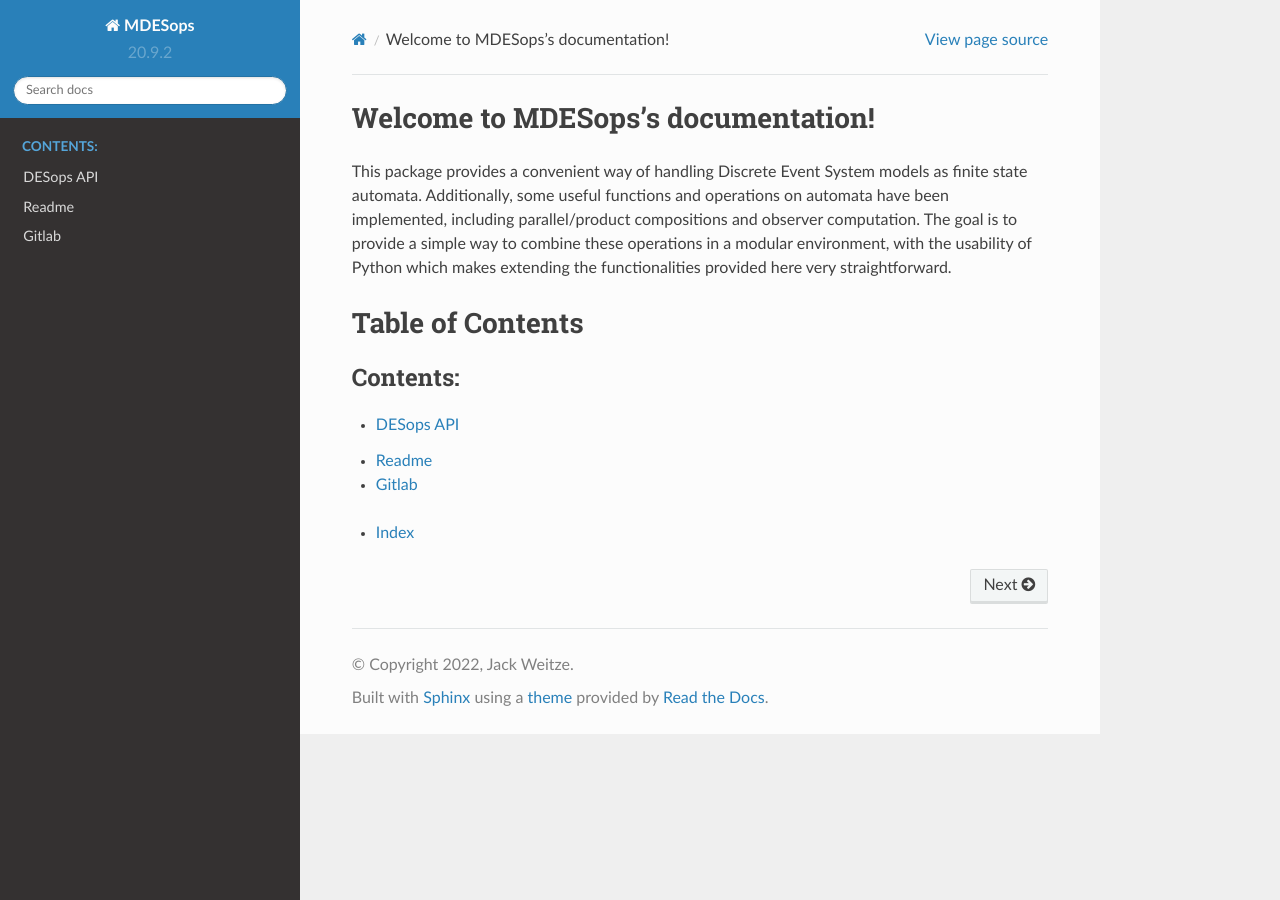
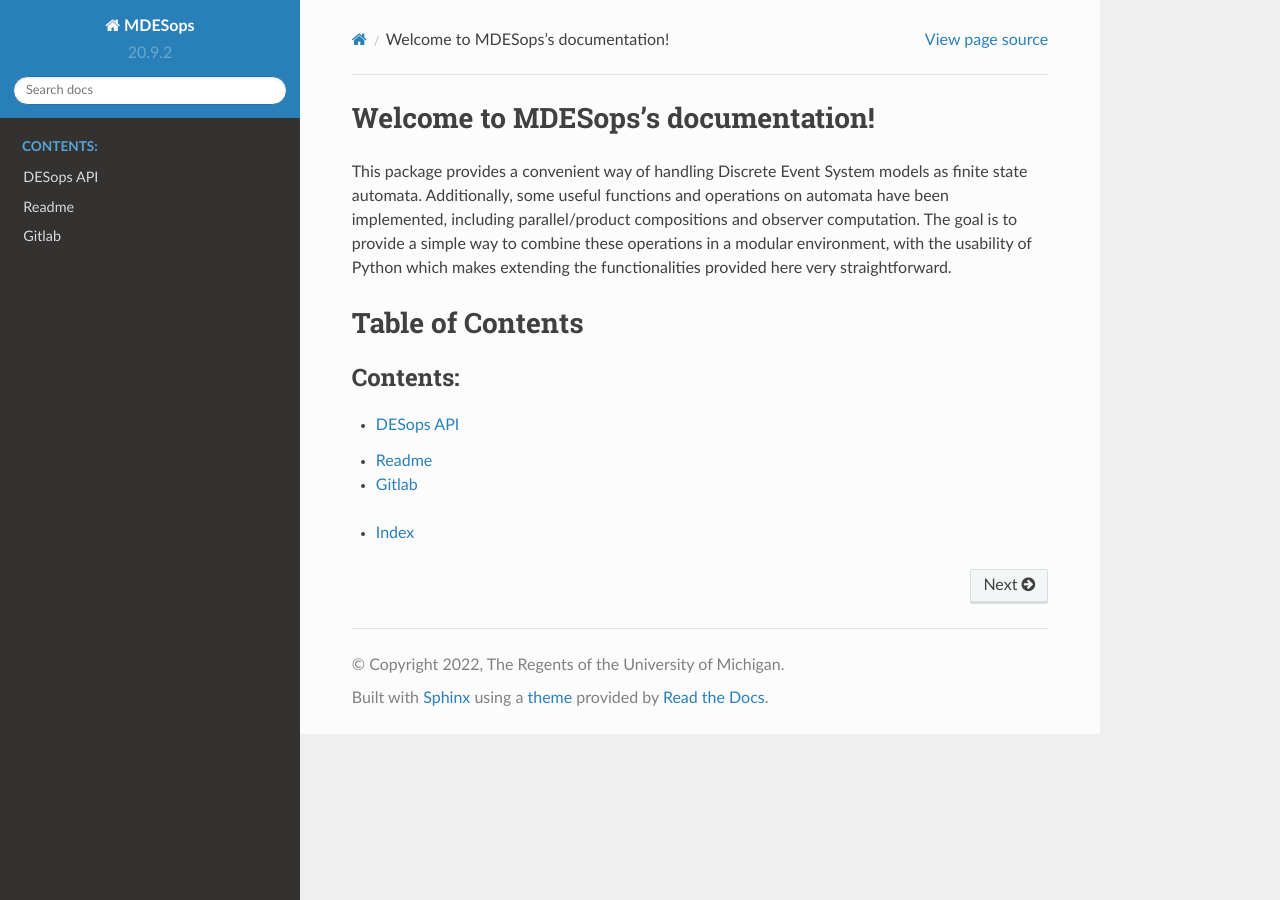
Before and after one commit to CASA-Goes-Lab/PSU-MDESops, a Sphinx documentation site: the page built from docs/source/index.rst, in a window 1280 px wide. Built offline with Sphinx 7.4.7 and the Read the Docs theme 2.0.0, drawn with Linux system fonts in a browser that asks for light colours; pages that are not in the unit, such as notebooks, are missing from menus.

Commit message:
Generalized product to match type of input automata. Fixed copyright in documentation.

```diff
--- a/docs/source/conf.py
+++ b/docs/source/conf.py
@@ -18,8 +18,9 @@
 # -- Project information -----------------------------------------------------
 
 project = 'MDESops'
-copyright = '2022, Jack Weitze'
-author = 'Jack Weitze'
+copyright = '2022, The Regents of the University of Michigan'
+author = 'Romulo Meira Goes <r.meiragoes@gmail.com>, Jack Weitze <jweitze@umich.edu>,' \
+         ' Shoma Matsui <smatsui@umich.edu>, Andrew Wintenberg <awintenb@umich.edu>'
 
 
 from DESops import __version__ as version
```
Also changed, not shown: 1 other file.
